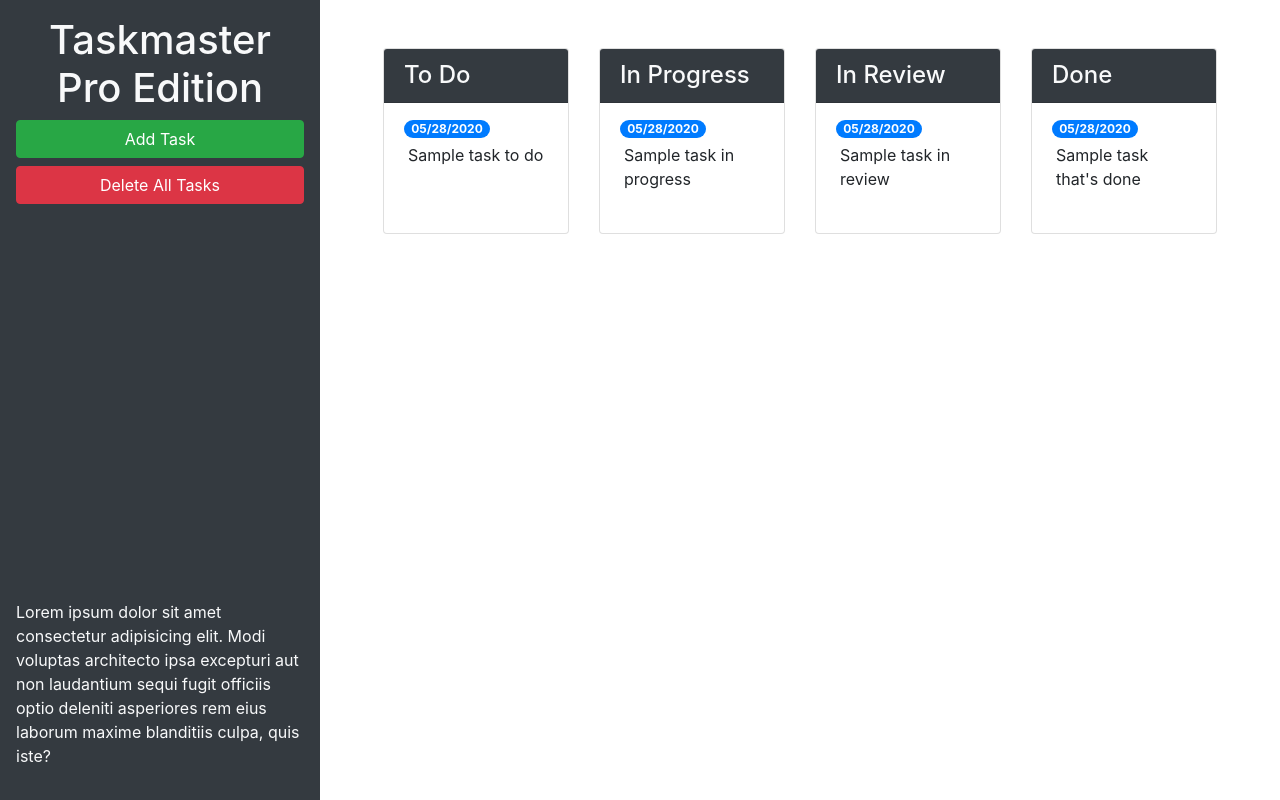
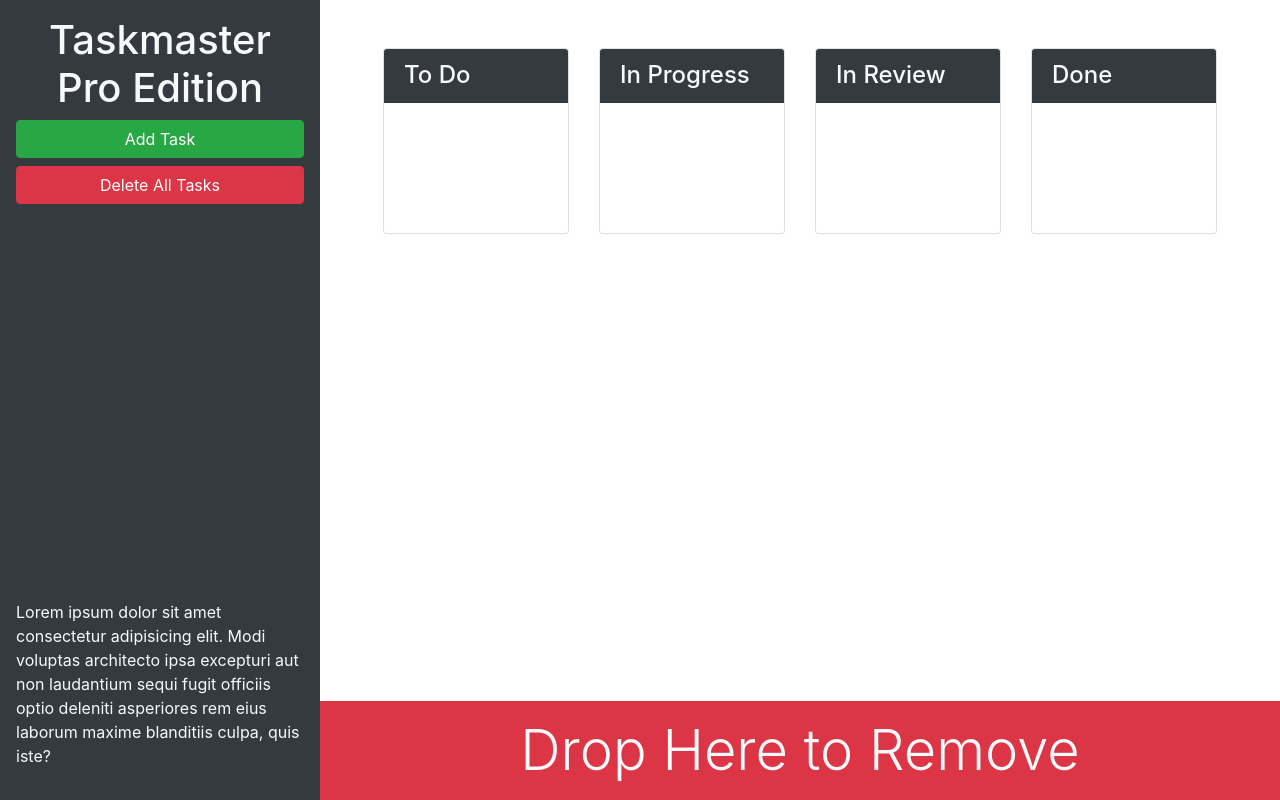
Before and after one commit to BDunham484/taskmaster-pro, a plain HTML site: page index.html in a window 1280 px wide. Drawn offline with nearby package versions, Linux system fonts and the light colour scheme.

Commit message:
add bootstrap classes

```diff
--- a/index.html
+++ b/index.html
@@ -23,7 +23,7 @@
         laudantium sequi fugit officiis optio deleniti asperiores rem eius laborum maxime blanditiis culpa, quis iste?
       </p>
     </header>
-    <main class="col-12 col-lg-9">
+    <main class="col-12 col-lg-9 d-flex flex-column">
       <div class="m-5 row justify-content-around">
         <!-- todo start -->
         <div class="col-12 col-md-6 col-xl-3 mb-3">
@@ -32,12 +32,7 @@
               To Do
             </h4>
             <ul id="list-toDo" class="list-group list-group-flush">
-              <li class="list-group-item">
-                <span class="badge badge-primary badge-pill">05/28/2020</span>
-                <p class="m-1">
-                  Sample task to do
-                </p>
-              </li>
+
             </ul>
           </div>
         </div>
@@ -47,10 +42,7 @@
           <div class="card">
             <h4 class="card-header text-light bg-dark">In Progress</h4>
             <ul id="list-inProgress" class="list-group list-group-flush">
-              <li class="list-group-item">
-                <span class="badge badge-primary badge-pill">05/28/2020</span>
-                <p class="m-1">Sample task in progress</p>
-              </li>
+
             </ul>
           </div>
         </div>
@@ -60,10 +52,7 @@
           <div class="card">
             <h4 class="card-header text-light bg-dark ">In Review</h4>
             <ul id="list-inReview" class="list-group list-group-flush">
-              <li class="list-group-item">
-                <span class="badge badge-primary badge-pill">05/28/2020</span>
-                <p class="m-1">Sample task in review</p>
-              </li>
+
             </ul>
           </div>
         </div>
@@ -73,16 +62,19 @@
           <div class="card">
             <h4 class="card-header text-light bg-dark">Done</h4>
             <ul id="list-done" class="list-group list-group-flush">
-              <li class="list-group-item">
-                <span class="badge badge-primary badge-pill">05/28/2020</span>
-                <p class="m-1">Sample task that's done</p>
-              </li>
+
             </ul>
           </div>
         </div>
         <!-- done end -->
       </div>
-
+      <div id="trash" class="mt-auto">
+        <div class="w-100 bg-danger p-3 text-center text-light display-4">
+          Drop Here to Remove
+        </div>
+      </div>
+    </main>
+  </div>
   <!-- Modal -->
   <div class="modal fade" id="task-form-modal" tabindex="-1" role="dialog" aria-labelledby="task-form-modal"
     aria-hidden="true">
```
